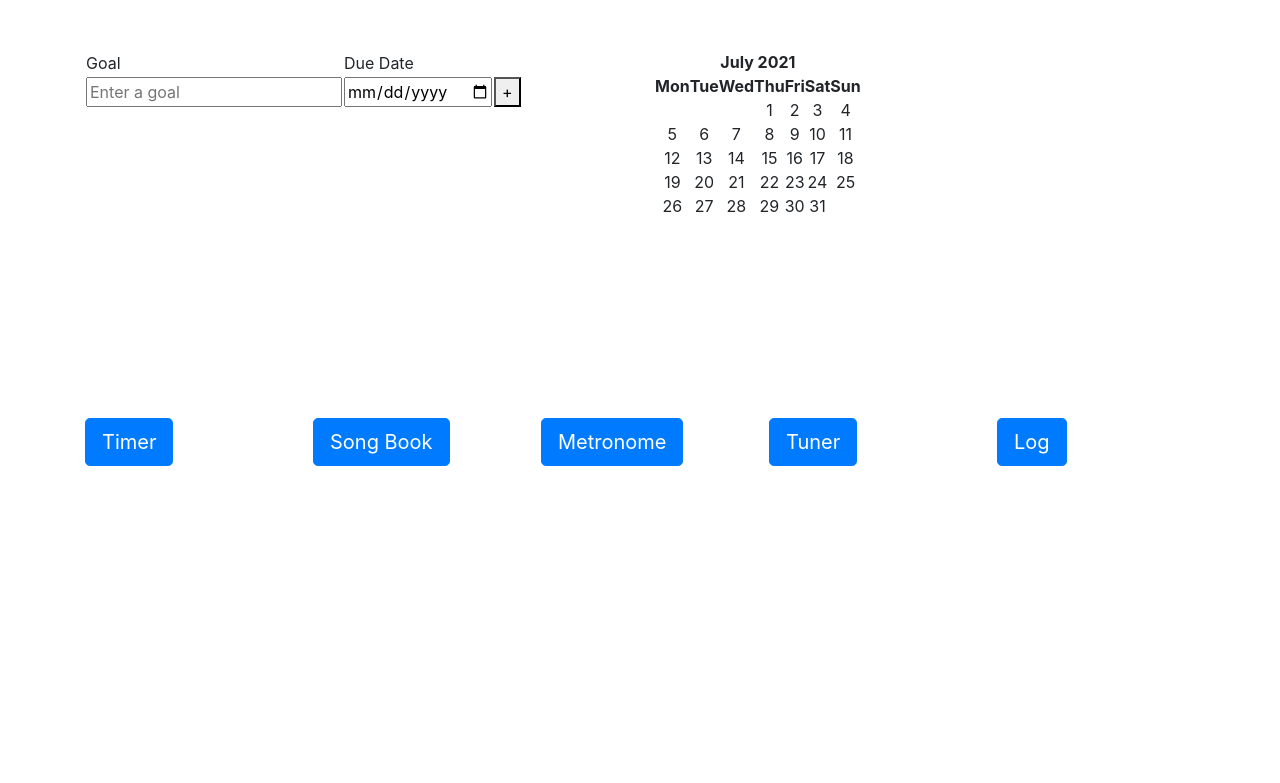
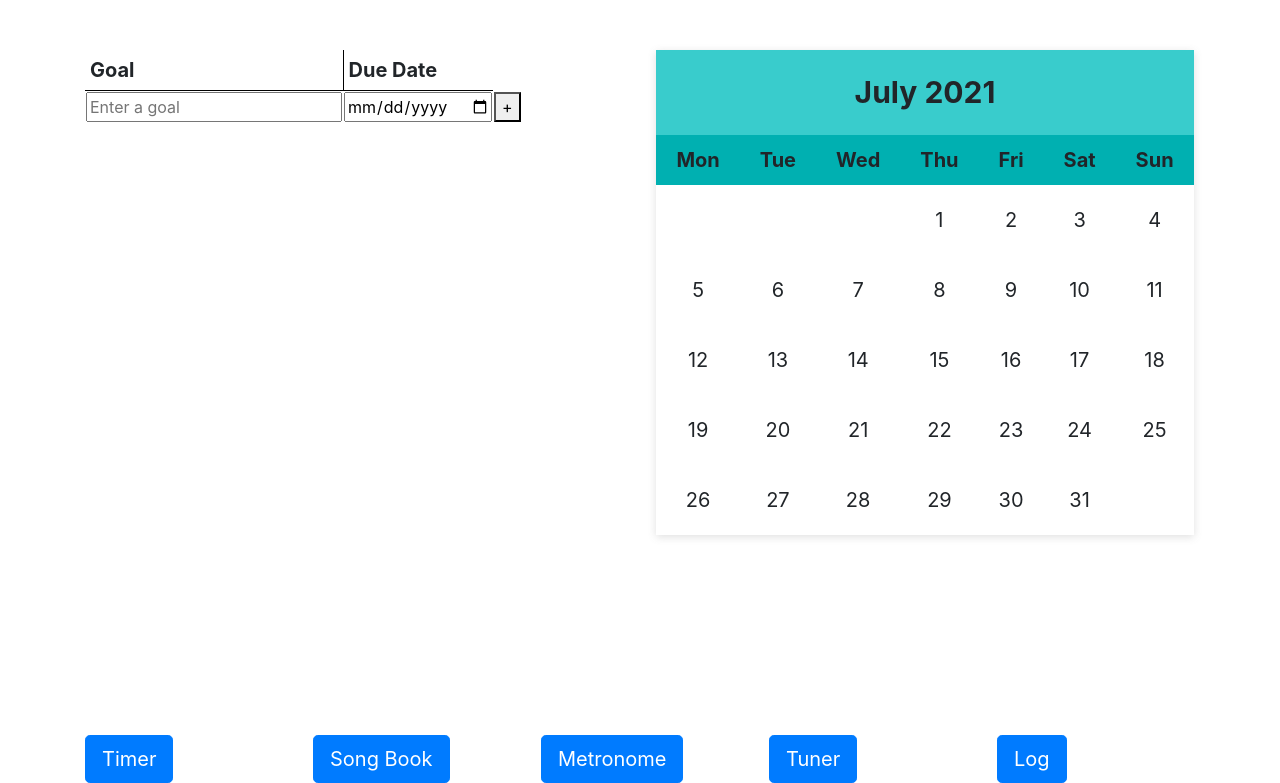
Before and after one commit to carolbarbosa101/PerfectlyPracticed, a Django app: page /dashboard in a window 1280 px wide. Shown: the part 96-879 px from the top of the page. Before the commit the page ends 562 px from the top, so only its background shows below. Run offline with Django 3.2, Linux system fonts and the light colour scheme; data that the repository does not hold is empty; some libraries are stand-ins or nearby versions.

Commit message:
Calendar CSS heavily customised (selectors discovered for HTMLCalendar), goals CSS slightly modified

```diff
--- a/dashboard/my_calendar.py
+++ b/dashboard/my_calendar.py
@@ -1,6 +1,4 @@
 from calendar import HTMLCalendar
 
 class CustomCal(HTMLCalendar):
-    cssclass_month_head = "text-center month-head"
-    cssclass_month = "text-center month"
-    cssclass_year = "text-italic lead"
+    cssclass_month = 'text-center month'
--- a/dashboard/static/dashboard/main.css
+++ b/dashboard/static/dashboard/main.css
@@ -18,3 +18,69 @@
 #features{
     margin-top: 200px;
 }
+
+#goals_table{
+    margin-bottom: 5px;
+}
+
+#goal_heading{
+    font-size: 20px;
+    font-weight: bold;
+    padding: 5px;
+    border-right: 1px solid black;
+    border-bottom: 1px solid black;
+}
+#date_heading {
+    font-size: 20px;
+    font-weight: bold;
+    padding: 5px;
+    border-bottom: 1px solid black;
+}
+
+#goal_cell{
+    border-right: 1px solid black;
+    padding: 5px;
+}
+#date_cell {
+    padding: 5px;
+}
+
+.text-center.month {
+    margin: 0 auto;
+    box-shadow: rgba(99, 99, 99, 0.2) 0px 2px 8px 0px;
+    position: relative;
+    z-index: 10;
+}
+
+
+.month tbody .month{
+    text-align: center;
+    font-size: 30px;
+    background-color: #39CCCC;
+    padding: 20px;
+}
+
+.month tbody tr{
+    padding: 20px;
+}
+
+.month tbody :nth-of-type(2) .mon,
+.month tbody :nth-of-type(2) .tue,
+.month tbody :nth-of-type(2) .wed,
+.month tbody :nth-of-type(2) .thu,
+.month tbody :nth-of-type(2) .fri,
+.month tbody :nth-of-type(2) .sat,
+.month tbody :nth-of-type(2) .sun {
+    font-size: 20px;
+    padding: 10px 20px;
+    background-color: #00B0B1;
+}
+
+.month tbody :nth-of-type(3),
+.month tbody :nth-of-type(4),
+.month tbody :nth-of-type(5),
+.month tbody :nth-of-type(6),
+.month tbody :nth-of-type(7) {
+    font-size: 20px;
+    padding: 20px;
+}
```
